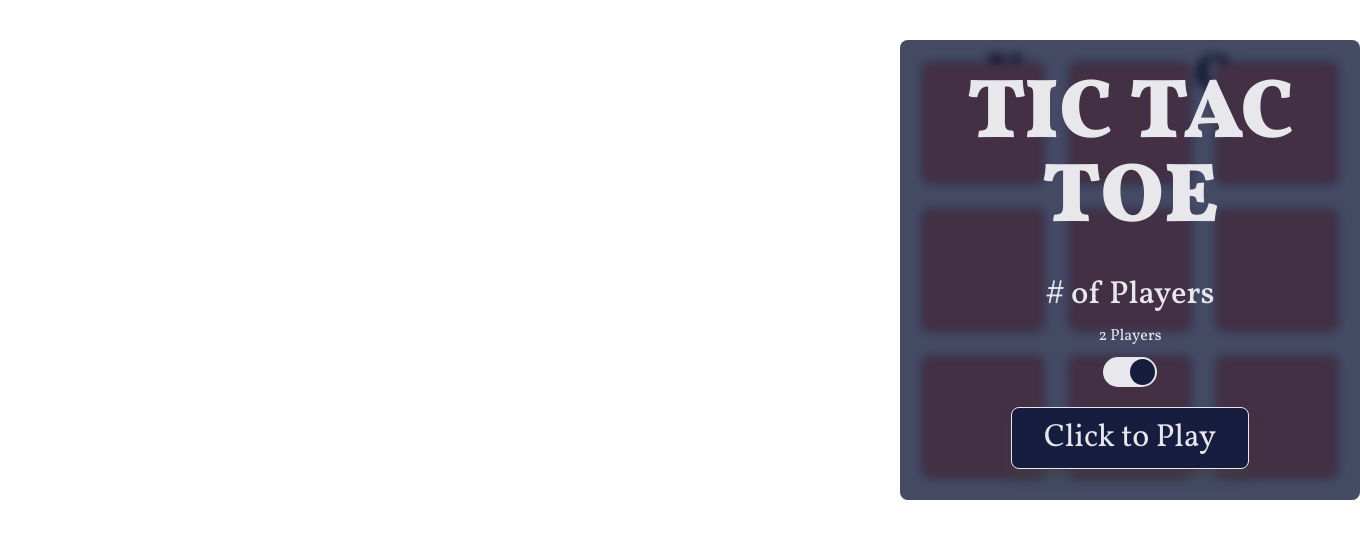
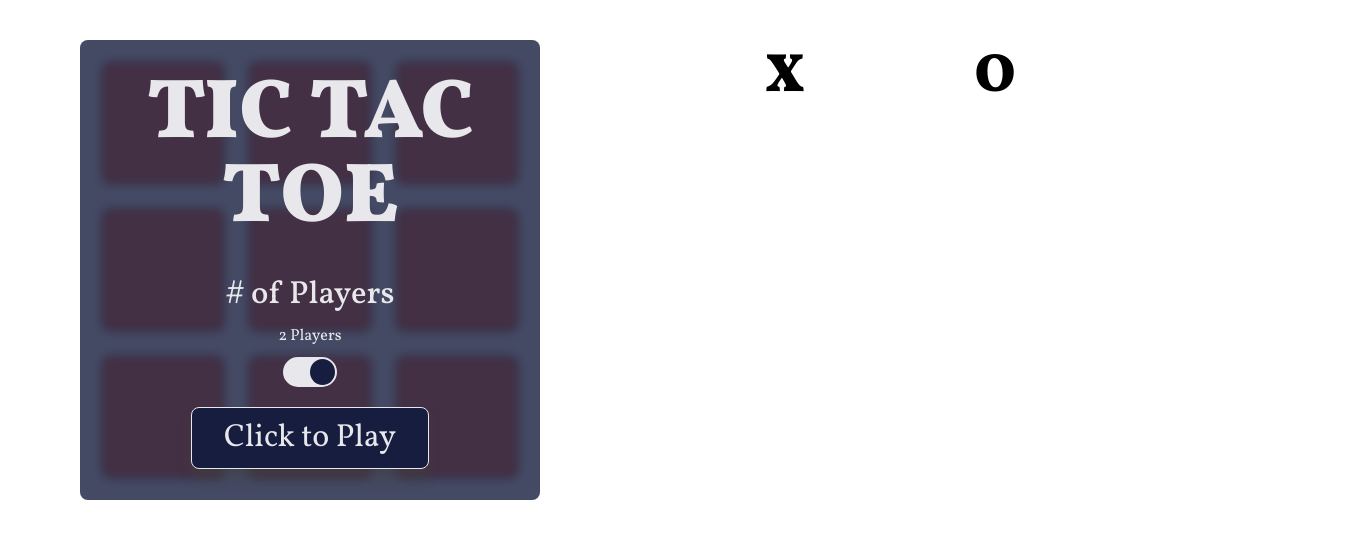
Before and after one commit to JacksonTheGeologist/Tic-Tac-Toe, a plain HTML site: page index.html in a window 1280 px wide. Shown: the whole page, 1360 px wide, since content can reach past the window. Drawn offline with Linux system fonts and the light colour scheme.

Commit message:
test fix

```diff
--- a/css/style.css
+++ b/css/style.css
@@ -13,7 +13,7 @@ body {
   display: grid;
   grid-template-columns: 1fr 1fr;
 
-  margin-left: 90rem;
+  margin-left: 8rem;
   margin-top: 4rem;
   /* margin-top: 4rem; */
 }
```
